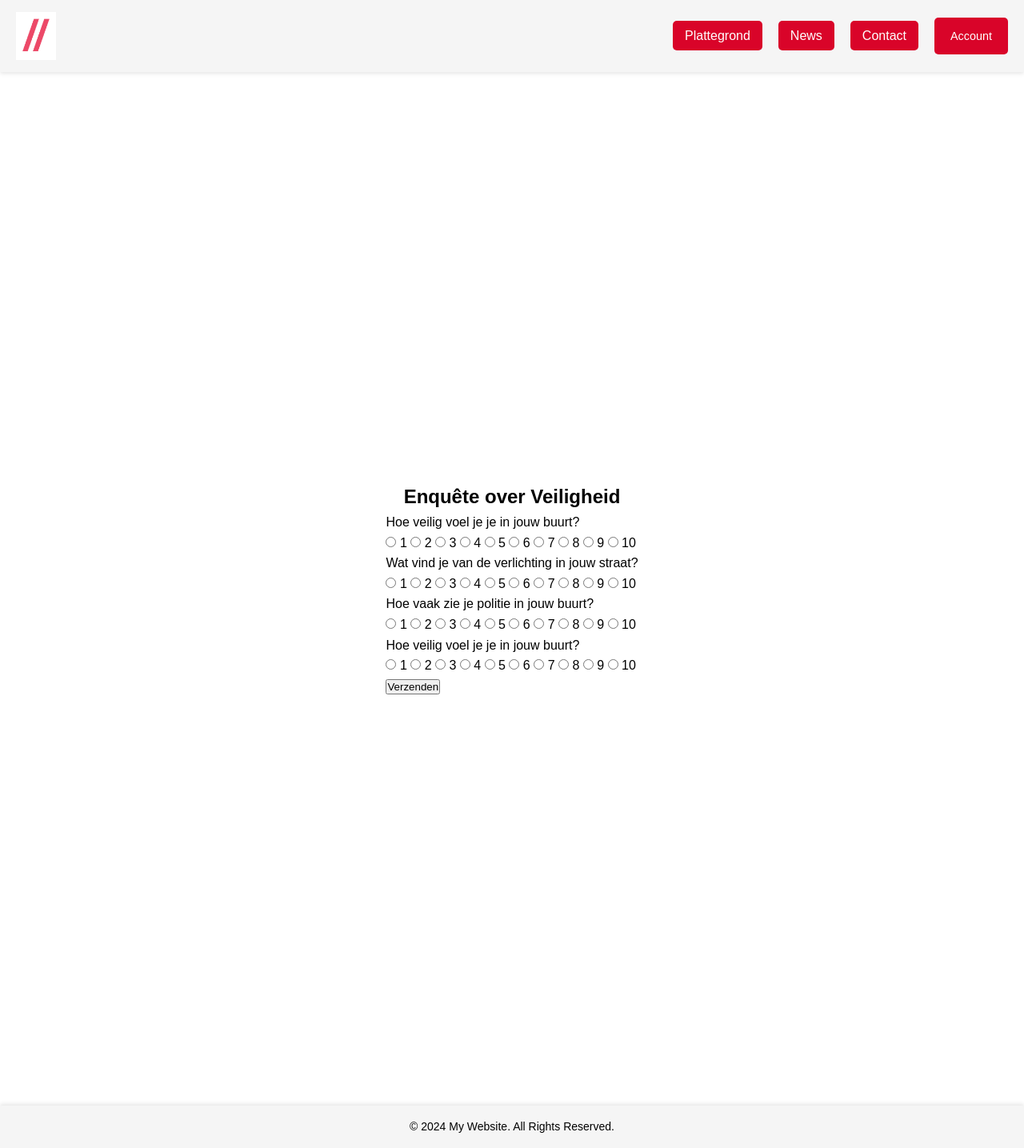
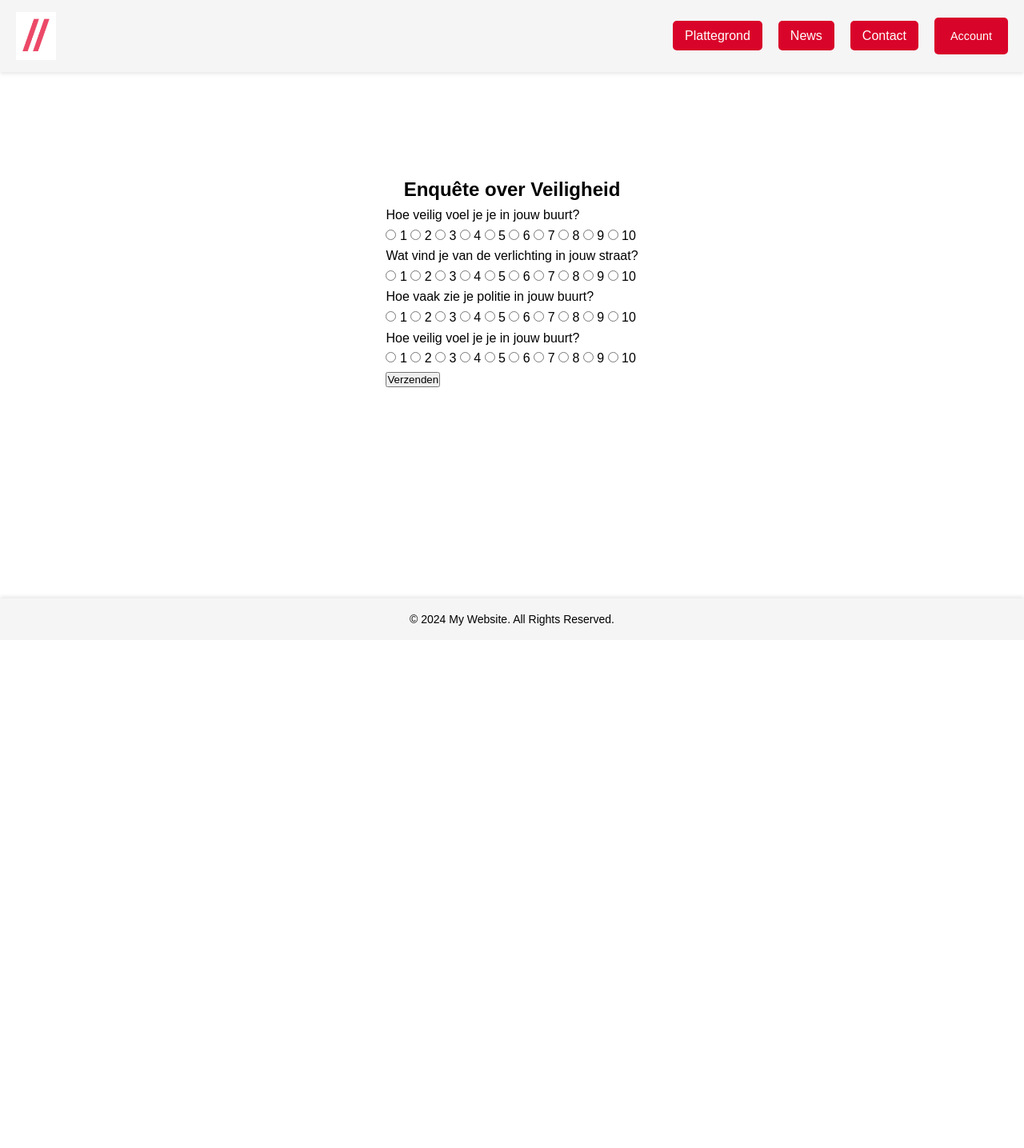
Before and after one commit to ala-lms-veilig/lo2e-swd4-4groep1, a PHP site: the page made by enquêtes.php in a window 1280 px wide. Shown: the whole page at 80% size. After the commit the page ends 782 px from the top, so only its background shows below. Run offline with PHP 8.4, Linux system fonts and the light colour scheme.

Commit message:
adjusted style

```diff
--- a/styles/style.css
+++ b/styles/style.css
@@ -224,7 +224,7 @@ main {
 }
 
 #enquêtes_main {
-  padding: 40% 0%;
+  padding: 10% 0%;
   display: flex;
   flex-direction: column;
   justify-content: center;
--- a/styles/style.scss
+++ b/styles/style.scss
@@ -252,7 +252,7 @@ main {
 
 //enquêtes
 #enquêtes_main {
-  padding: 5% 0%;
+  padding: 10% 0%;
   display: flex;
   flex-direction: column;
   justify-content: center;
```
